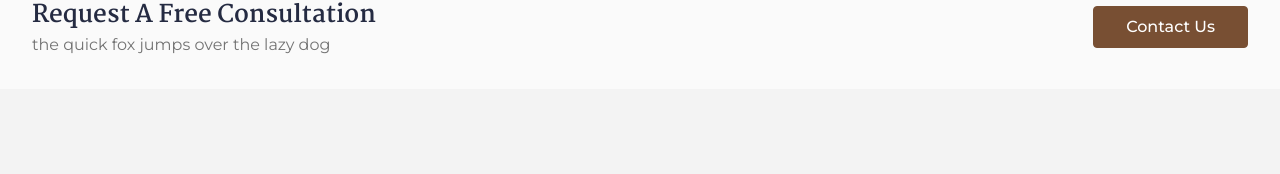
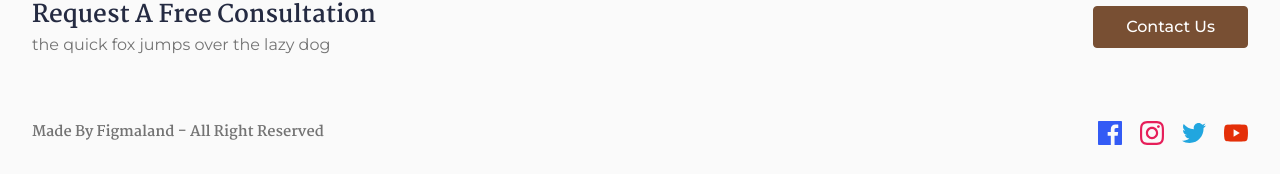
Before and after one commit to pedrodruviaro/prosecurse-landing-page, a React (Create React App) app: page / in a window 1280 px wide. Shown: the part 4304-4478 px from the top of the page. Before the commit the page ends 4393 px from the top, so only its background shows below. Built offline with nearby package versions, Linux system fonts and the light colour scheme.

Commit message:
copyright footer

```diff
--- a/src/App.jsx
+++ b/src/App.jsx
@@ -8,6 +8,7 @@ import { WhoWeAre } from "./containers/WhoWeAre";
 import { CTA } from "./containers/CTA";
 import { GetInTouch } from "./containers/GetInTouch";
 import { ConsultationCTA } from "./containers/ConsultatioCTA";
+import { Copyright } from "./containers/Copyright";
 
 export const App = () => {
     return (
@@ -22,6 +23,8 @@ export const App = () => {
             <CTA />
             <GetInTouch />
             <ConsultationCTA />
+
+            <Copyright />
         </>
     );
 };
--- /dev/null
+++ b/src/containers/Copyright/index.jsx
@@ -0,0 +1,29 @@
+import React from "react";
+import { Container, Wrapper } from "./styles.jsx";
+
+const imagesURL = [
+    "facebook.svg",
+    "instagram.svg",
+    "twitter.svg",
+    "youtube.svg",
+];
+
+export const Copyright = () => {
+    return (
+        <Wrapper>
+            <Container>
+                <h6>Made By Figmaland - All Right Reserved</h6>
+                <nav>
+                    {imagesURL.map((url) => (
+                        <a href="/" key={url}>
+                            <img
+                                src={`/assets/social/${url}`}
+                                alt="Social link"
+                            />
+                        </a>
+                    ))}
+                </nav>
+            </Container>
+        </Wrapper>
+    );
+};
--- /dev/null
+++ b/src/containers/Copyright/styles.jsx
@@ -0,0 +1,27 @@
+import styled from "styled-components";
+
+export const Wrapper = styled.div`
+    background: #fafafa;
+`;
+
+export const Container = styled.section`
+    display: flex;
+    align-items: center;
+    justify-content: space-between;
+    gap: 2rem;
+    flex-wrap: wrap;
+
+    padding: 2rem;
+
+    h6 {
+        color: ${(props) => props.theme.text};
+        font-size: 0.9rem;
+        font-weight: 700;
+    }
+
+    nav {
+        display: flex;
+        align-items: center;
+        gap: 1.125rem;
+    }
+`;
```
